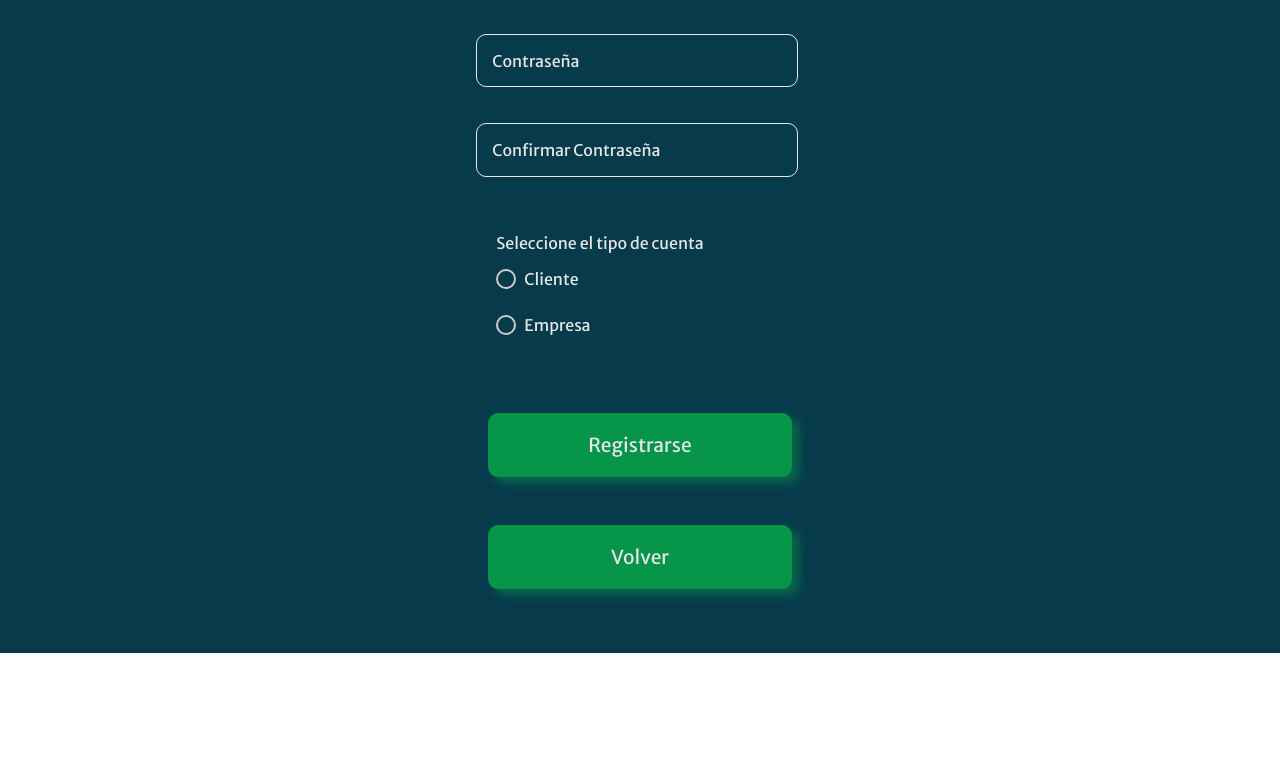
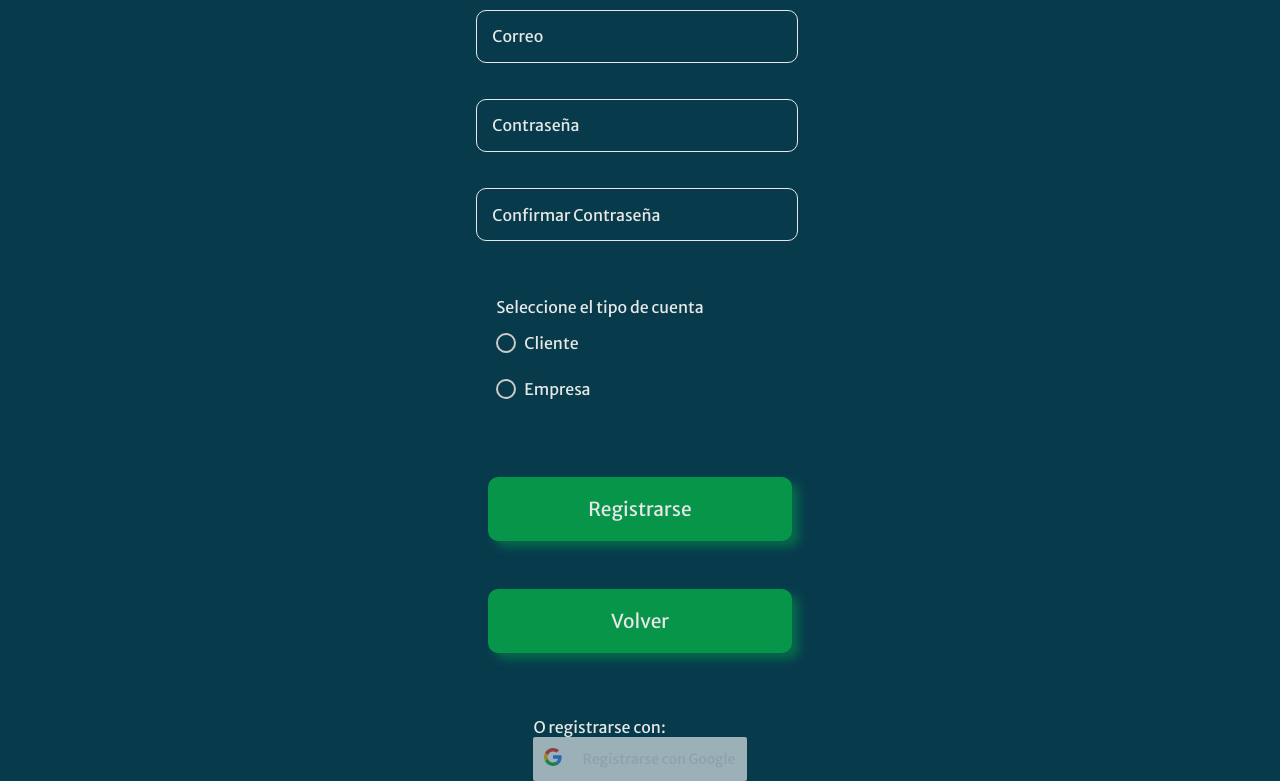
Before and after one commit to Andresfacundo/SportFull, a React (Vite) app in the folder Front_End/: page /SignUp in a window 1280 px wide. Shown: the part 665-1446 px from the top of the page. Before the commit the page ends 1318 px from the top, so only its background shows below. Built offline with nearby package versions, Linux system fonts and the light colour scheme.

Commit message:
Vinculation with the API Google Cloud Console

```diff
--- a/Front_End/package.json
+++ b/Front_End/package.json
@@ -15,6 +15,7 @@
     "@fortawesome/free-solid-svg-icons": "^6.6.0",
     "@fortawesome/react-fontawesome": "^0.2.2",
     "@react-google-maps/api": "^2.20.3",
+    "@react-oauth/google": "^0.12.1",
     "axios": "^1.7.4",
     "date-fns": "^4.1.0",
     "epayco-sdk-node": "^1.4.0",
@@ -29,6 +30,7 @@
     "react-calendar": "^5.1.0",
     "react-dom": "^18.2.0",
     "react-dropzone": "^14.2.10",
+    "react-google-login": "^5.2.2",
     "react-leaflet": "^4.2.1",
     "react-router-dom": "^6.26.1",
     "react-select": "^5.8.3",
--- a/Front_End/src/Components/Pages/SignUp/SignUp.jsx
+++ b/Front_End/src/Components/Pages/SignUp/SignUp.jsx
@@ -1,6 +1,7 @@
 import React, { useState } from 'react';
 import { NavLink, useNavigate } from 'react-router-dom';
 import ClienteService from '../../../services/ClienteService';
+import { GoogleLogin } from 'react-google-login';
 import logo from '../../../assets/Images/logo/3.png';
 import ModalExitoso from '../../UI/ModalExitoso/ModalExitoso';
 
@@ -51,6 +52,34 @@ export const SignUp = () => {
   const handleCloseModal = () => {
     setShowModal(false);
     navigate('/Login'); // Redirigir a la ruta de login cuando se cierra el modal
+  };
+
+  // Callback para éxito del login de Google
+  const onGoogleSuccess = (response) => {
+    const { email, name } = response.profileObj;
+    const [firstName, ...lastName] = name.split(' '); // Dividir nombre completo
+    const user = {
+      nombres: firstName,
+      apellidos: lastName.join(' '),
+      email: email,
+      tipoUsuario: 'CLIENTE', // Puedes ajustar según tu lógica
+    };
+
+    ClienteService.authenticateWithGoogle(user)
+      .then((res) => {
+        console.log('Google login exitoso:', res.data);
+        navigate('/Login');
+      })
+      .catch((err) => {
+        console.error('Error al autenticar con Google:', err);
+        setError('No se pudo iniciar sesión con Google. Intente nuevamente.');
+      });
+  };
+
+  // Callback para error del login de Google
+  const onGoogleFailure = (error) => {
+    console.error('Google login fallido:', error);
+    setError('Error al iniciar sesión con Google.');
   };
 
   return (
@@ -177,6 +206,16 @@ export const SignUp = () => {
 
           <button type="submit" className='register'>Registrarse</button>
           <NavLink className='return' to='/'>Volver</NavLink>
+          <div className="google-signup">
+          <p>O registrarse con:</p>
+          <GoogleLogin
+            clientId="178554007722-k9icve3lr66a9ss2n04abbgrff298q4b.apps.googleusercontent.com"
+            buttonText="Registrarse con Google"
+            onSuccess={onGoogleSuccess}
+            onFailure={onGoogleFailure}
+            cookiePolicy={'single_host_origin'}
+          />
+        </div>
         </form>
 
         {showModal && (
--- a/Front_End/src/services/ClienteService.js
+++ b/Front_End/src/services/ClienteService.js
@@ -14,6 +14,10 @@ class ClienteService {
         return axios.post(API_URL + "/login", credentials);
     }
 
+    //Autenticaion con Google
+    authenticateWithGoogle(data) {
+        return axios.post('/google/authenticate', data);
+      }
     // Cerrar sesión (opcional, si el backend tiene un endpoint para esto)
     logout() {
         localStorage.removeItem('token'); // Elimina el token del almacenamiento local
```
Also changed, not shown: 1 other file (tests, documents, lock files or other folders).
